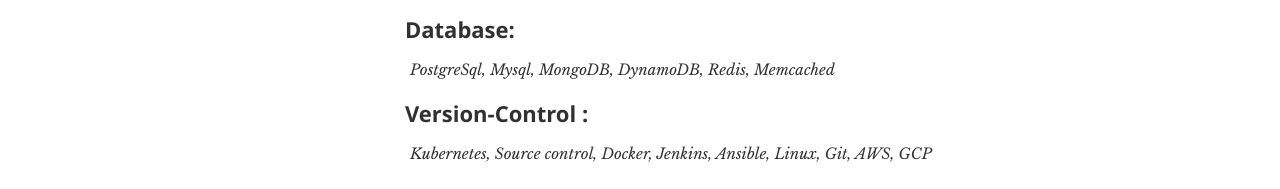
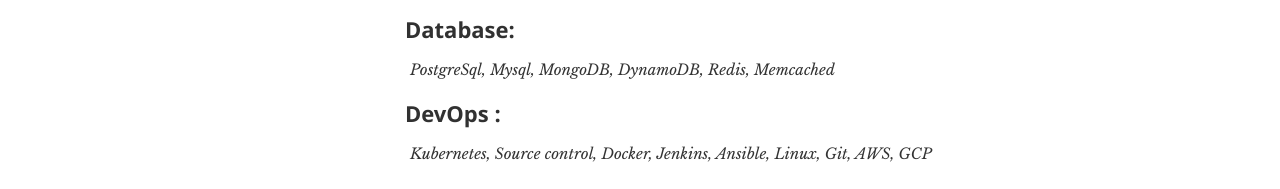
Before and after one commit to zailetzarrar/zailetzarrar.github.io, a plain HTML site: page index.html in a window 1280 px wide. Shown: the part 3709-3898 px from the top of the page. Drawn offline with Linux system fonts and the light colour scheme.

Commit message:
new-skills-added

```diff
--- a/index.html
+++ b/index.html
@@ -229,7 +229,7 @@ body {
                 <li class="info"><h3>Programming/Languages: </h3><span style="font: 15px 'librebaskerville-italic', serif;"> Javascript, Php, TypeScript, Java, GraphQL, C, Sql</span></li>
                 <li class="info"><h3>Frameworks:</h3><span style="font: 15px 'librebaskerville-italic', serif;">Nodejs, Expressjs, Laravel, Codeigniter, Wordpress, Reactjs, Vuejs, Nuxtjs, Astro</span></li>
                 <li class="info"><h3>Database: </h3><span style="font: 15px 'librebaskerville-italic', serif;">PostgreSql, Mysql, MongoDB, DynamoDB, Redis, Memcached</span></li>
-                <li class="info"><h3>Version-Control : </h3><span style="font: 15px 'librebaskerville-italic', serif;">Kubernetes, Source control, Docker, Jenkins, Ansible, Linux, Git, AWS, GCP</span></li>
+                <li class="info"><h3>DevOps : </h3><span style="font: 15px 'librebaskerville-italic', serif;">Kubernetes, Source control, Docker, Jenkins, Ansible, Linux, Git, AWS, GCP</span></li>
               </ul>
 
 
```
